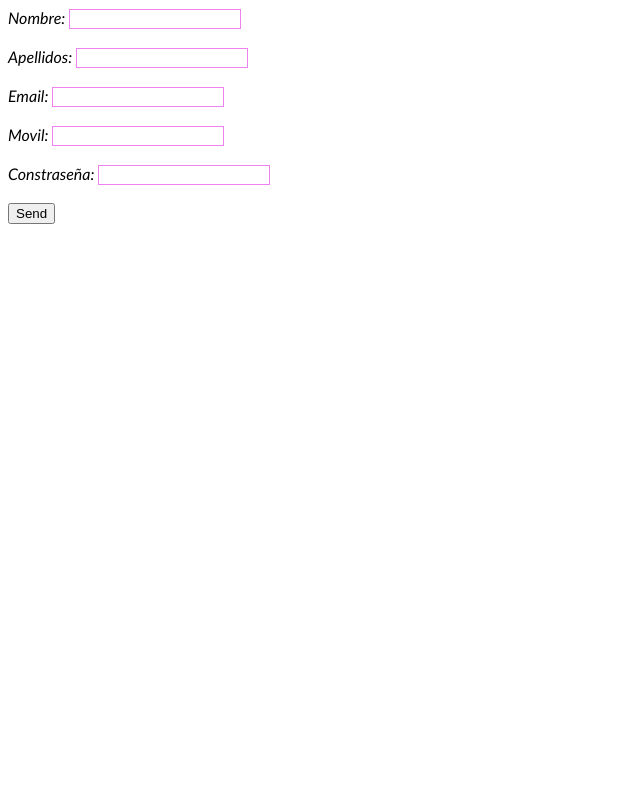
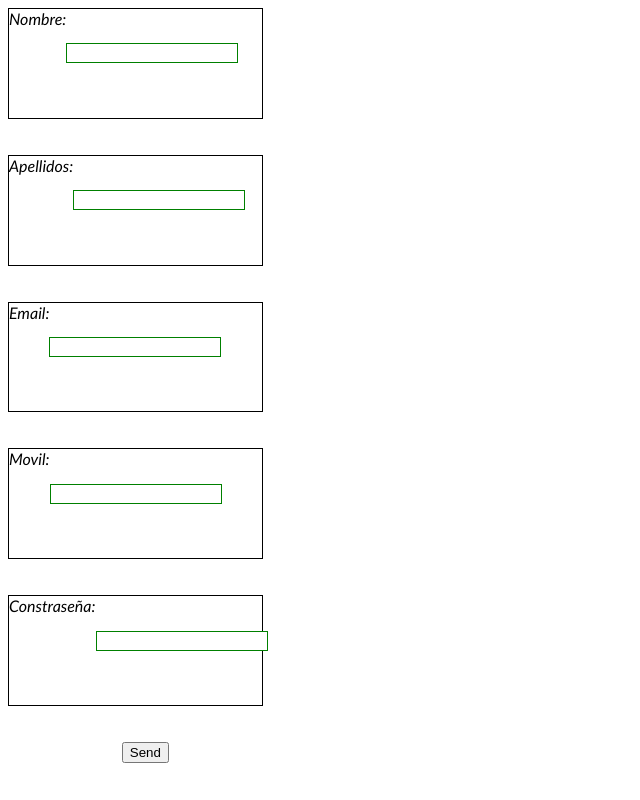
Before and after one commit to Sr-fer/Examen-LMSXI, a plain HTML site: page index.html in a window 1280 px wide. Shown: the whole page, without its empty margins (0-640 px from the left). Drawn offline with Linux system fonts and the light colour scheme.

Commit message:
Pregunta 6

```diff
--- a/style/style.css
+++ b/style/style.css
@@ -1,11 +1,25 @@
 .formulario {
-    border-color: violet;
+    border-color: green;
     border-width: 1px;
     border-style: solid;
     font-family: 'Trebuchet MS', 'Lucida Sans Unicode', 'Lucida Grande', 'Lucida Sans', Arial, sans-serif;
+    margin-top: 20%;
 }
 
 .indi{
     font-style: italic;
     font-family: 'Gill Sans', 'Gill Sans MT', Calibri, 'Trebuchet MS', sans-serif;
+    display: grid;
+    grid-template-columns: 1fr 1fr 1fr;
+    grid-template-rows: 2fr 1fr 1fr;
+    width: 20%;
+    height: 20%;
+    text-align: right;
+    border-style: solid;
+    border-color: black;
+    border-width: 1px;
 }
+
+#send {
+    margin-left: 9%;
+}
```
Also changed, not shown: index.html (+1 -1 lines), 1 other file.
